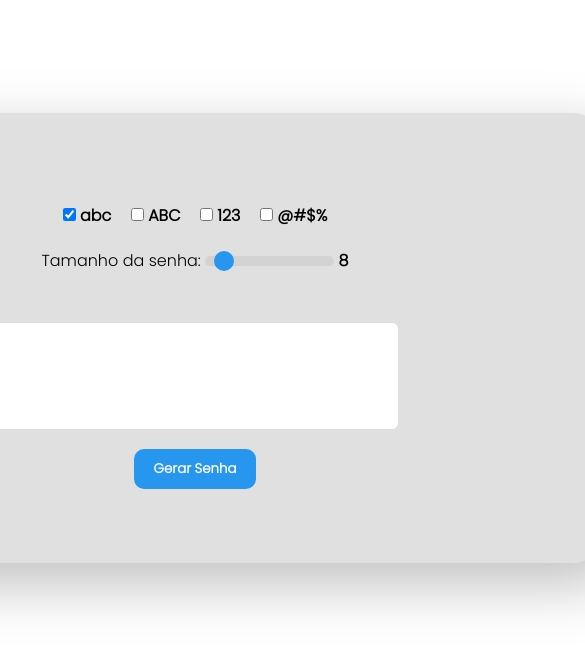
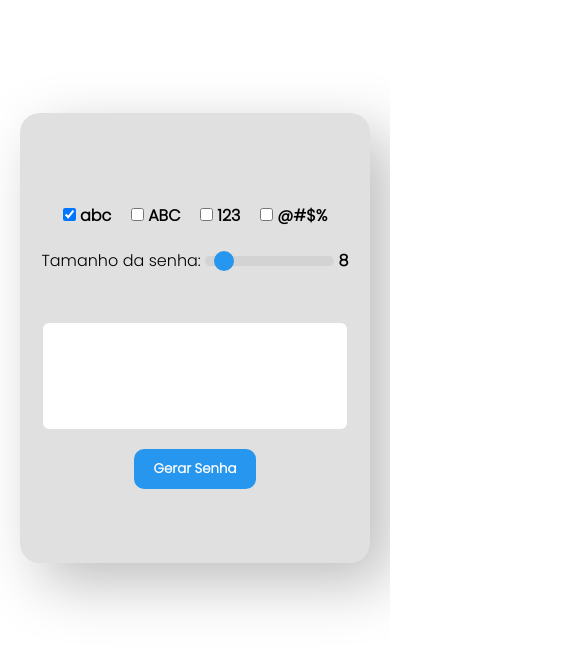
Before and after one commit to roberttsouza/gerador-de-senha, a plain HTML site: page index.html in a window 390 px wide. Shown: the whole page, 585 px wide, since content can reach past the window. Drawn offline with nearby package versions, Linux system fonts and the light colour scheme.

Commit message:
:iphone: Criado formatação para modo responsivo

```diff
--- a/style.css
+++ b/style.css
@@ -94,3 +94,21 @@
     box-shadow:  20px 20px 60px #bebebe,
                 -20px -20px 60px #ffffff;
 }
+
+
+@media only screen and (max-width: 600px){
+    .containerGeradorSenha{
+        width: 350px;
+    }
+
+    .rng{
+        width: 100%;
+    }
+    #senhaGerada{
+        width: 85%;
+    }
+    .forcaSenha{
+        position: relative; left: -11%;
+    }
+
+}
```
